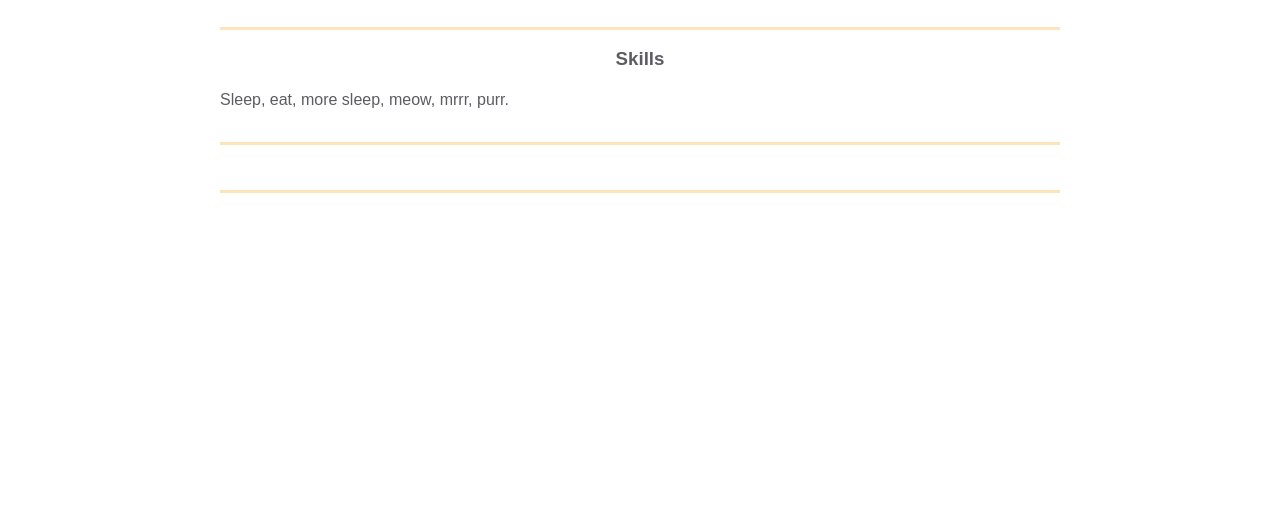
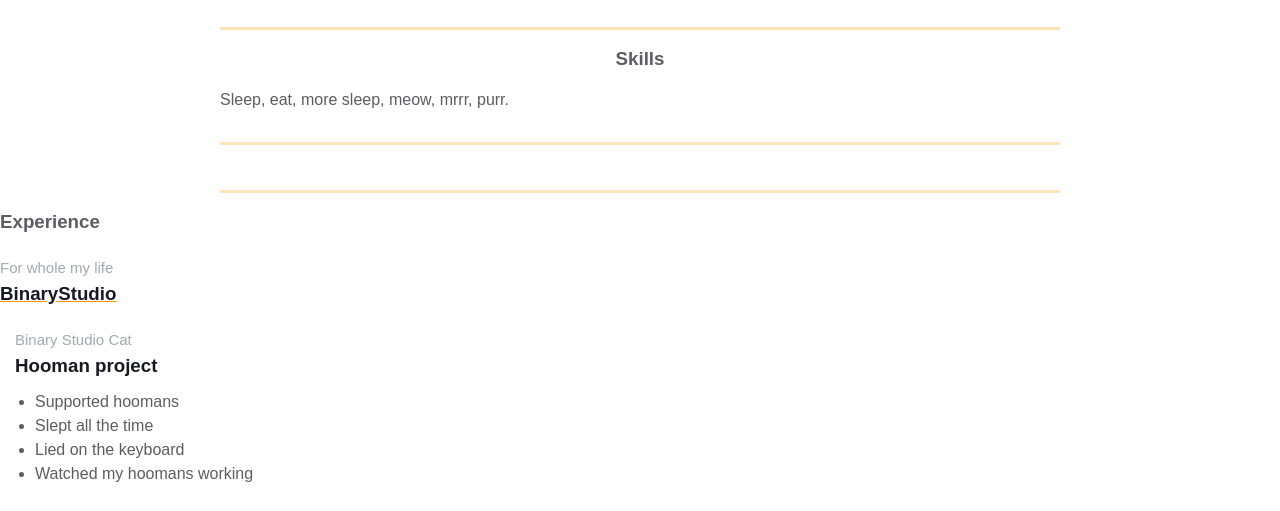
Before and after one commit to JuliaKotlyar/homepage, a plain HTML site: page index.html in a window 1280 px wide. Shown: the part 570-1081 px from the top of the page. Before the commit the page ends 800 px from the top, so only its background shows below. Drawn offline with Linux system fonts and the light colour scheme.

Commit message:
Added Experiences to the index.html template

```diff
--- a/index.html
+++ b/index.html
@@ -87,6 +87,27 @@
     </div>
   </div>
 </div>
+<!-- Experiences -->
+<div class="experiences">
+  <h3 class="experiences__header">Experience</h3>
+  <div class="experiences__company">
+    <div class="experiences__company-header">
+      <span class="experiences__company-header-durability">For whole my life</span>
+      <h3 class="experiences__company-header-name">BinaryStudio</h3>
+    </div>
+
+    <div class="experiences__company-project">
+      <span class="experiences__company-project-role">Binary Studio Cat</span>
+      <h3 class="experiences__company-project-name">Hooman project</h3>
+      <ul class="experiences__company-project-responsibilities">
+        <li>Supported hoomans</li>
+        <li>Slept all the time</li>
+        <li>Lied on the keyboard</li>
+        <li>Watched my hoomans working</li>
+      </ul>
+    </div>
+  </div>
+</div>
 
   </body>
 </html>
```
